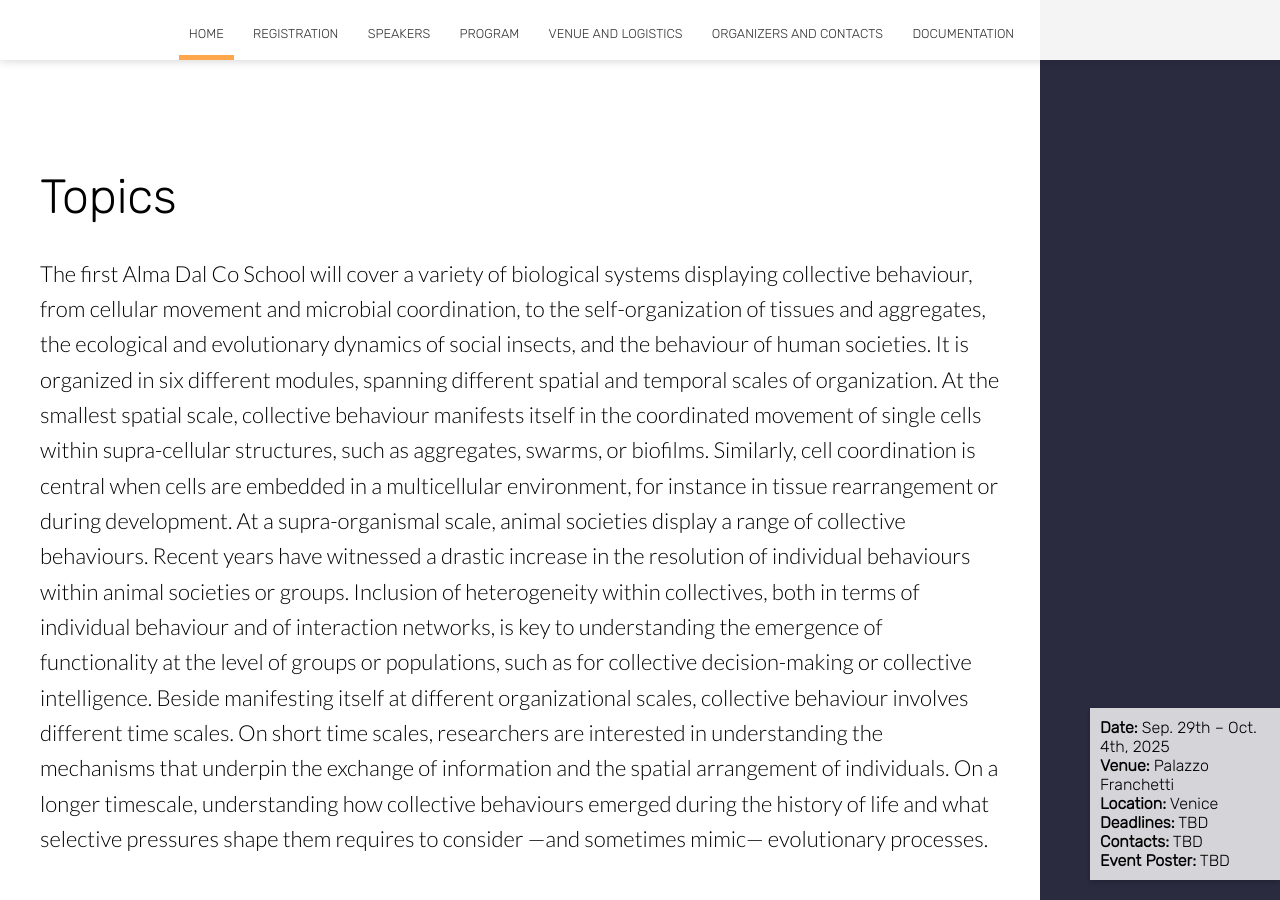
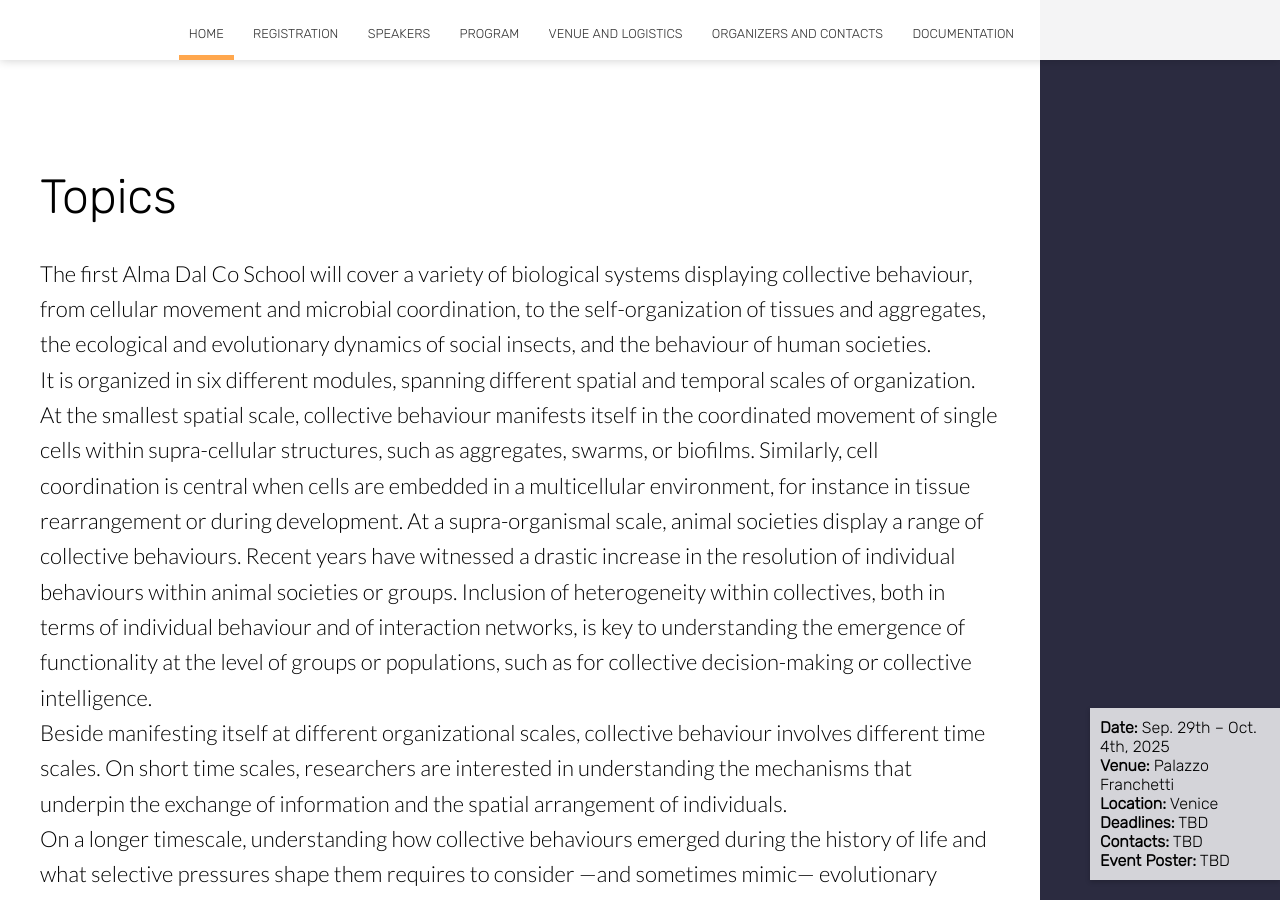
Before and after one commit to almadalcoschool/almadalcoschool.github.io, a Jekyll site: the page built from index.html, in a window 1280 px wide and 900 px high, scrolled down 1618 px. Built offline with Jekyll 4.4.1, drawn with Linux system fonts in a browser that asks for light colours; nearby versions of some CDN libraries; the list of posts is cut into pages by our own code; some of the changed text lies outside the part shown.

Commit message:
indentation

```diff
--- a/index.html
+++ b/index.html
@@ -150,9 +150,9 @@ image: /images/home/paper_natEcoEvol2020.jpg
                 <p>
                     The first Alma Dal Co School will cover a variety of biological systems displaying collective behaviour, from
                     cellular movement and microbial coordination, to the self-organization of tissues and aggregates, the ecological
-                    and evolutionary dynamics of social insects, and the behaviour of human societies.
+                    and evolutionary dynamics of social insects, and the behaviour of human societies.<br>
 
-                    It is organized in six different modules, spanning different spatial and temporal scales of organization.
+                    It is organized in six different modules, spanning different spatial and temporal scales of organization.<br>
 
                     At the smallest spatial scale, collective behaviour manifests itself in the coordinated movement of single cells
                     within supra-cellular structures, such as aggregates, swarms, or biofilms. Similarly, cell coordination is central
@@ -161,15 +161,14 @@ image: /images/home/paper_natEcoEvol2020.jpg
                     a drastic increase in the resolution of individual behaviours within animal societies or groups. Inclusion of
                     heterogeneity within collectives, both in terms of individual behaviour and of interaction networks, is key to
                     understanding the emergence of functionality at the level of groups or populations, such as for collective
-                    decision-making or collective intelligence.
+                    decision-making or collective intelligence.<br>
 
                     Beside manifesting itself at different organizational scales, collective behaviour involves different time scales.
                     On short time scales, researchers are interested in understanding the mechanisms that underpin the exchange of
-                    information and the spatial arrangement of individuals.
+                    information and the spatial arrangement of individuals.<br>
 
-                    On a longer timescale, understanding how collective
-                    behaviours emerged during the history of life and what selective pressures shape them requires to consider —and
-                    sometimes mimic— evolutionary processes.
+                    On a longer timescale, understanding how collective behaviours emerged during the history of life and what
+                    selective pressures shape them requires to consider —and sometimes mimic— evolutionary processes.
                 </p>
             </div>
         </div>
@@ -184,11 +183,11 @@ image: /images/home/paper_natEcoEvol2020.jpg
                 <p>
                     A social event will introduce the participants to the Venice Biennale, the world famous international cultural
                     exhibition. The title of the Biennale Architettura 2025 is 'Intelligens. Natural. Artificial. Collective.' offering
-                    a close connection with the themes of the school.
+                    a close connection with the themes of the school.<br>
 
                     A <b>Lecture</b> by Andrea Rinaldo, prof. of Maritime hydraulic construction and hydrology (Un. Padova), will introduce
                     the participants to Venice and its Lagoon, both World Heritage sites. The lecture will  illustrate the impact of
-                    the high tide on the city and the Lagoon and the protection system (MOSE), as another example of collective behaviour.
+                    the high tide on the city and the Lagoon and the protection system (MOSE), as another example of collective behaviour.<br>
 
                     Finally, <b>Conversation on Science and Music</b> will take place at the conclusion of the School, giving insights in
                     cognitive, neuro-sciences and contemporary philosophy, to connect the two branches of interest of the Alma dal Co
```
